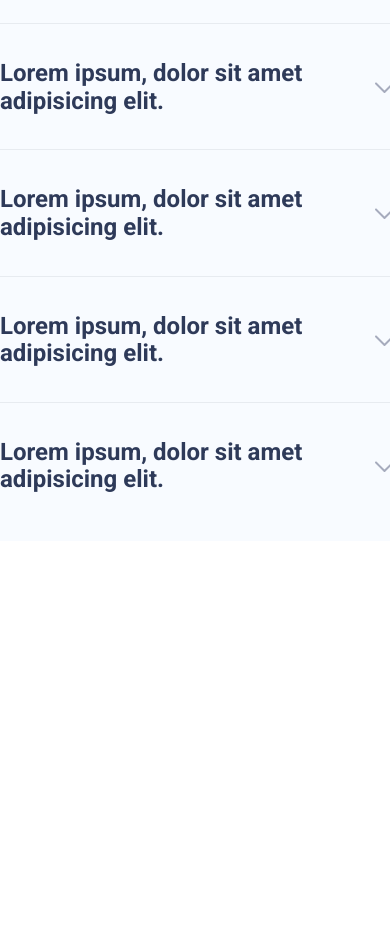
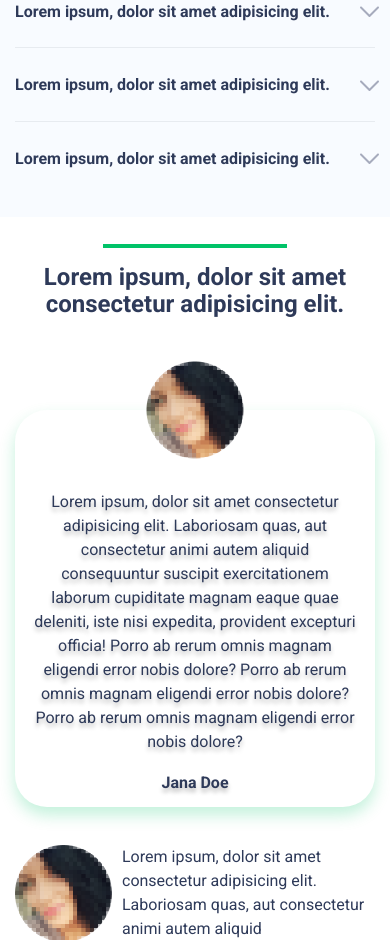
Before and after one commit to kanae367/test-task-react, a React (Vite) app: page / in a window 390 px wide. Shown: the part 1060-2000 px from the top of the page. Before the commit the page ends 1601 px from the top, so only its background shows below. Built offline with nearby package versions, Linux system fonts and the light colour scheme.

Commit message:
Реализован компонент reviews

```diff
--- a/src/components/accordion/AccordionItem/accordion.module.scss
+++ b/src/components/accordion/AccordionItem/accordion.module.scss
@@ -14,8 +14,13 @@
     }
 
     @media screen and (max-width: 1023px) {
-        width: 100vw;
+        width: 100%;
         max-width: 604px;
+
+        &:last-child{
+            padding-bottom: 30px;
+            // margin-bottom: 0;
+        }
     }
 }
 
@@ -63,6 +68,10 @@
     font-weight: 700;
     color: #2E3A59;
     margin-right: auto;
+
+    @media screen and (max-width: 1023px) {
+        font-size: 16px;
+    }
 }
 
 .arrow{
--- a/src/components/accordion/accordion.scss
+++ b/src/components/accordion/accordion.scss
@@ -22,6 +22,7 @@
     max-width: 430px;
     margin-bottom: 15px;
     position: relative;
+    margin-top: 0;
 
     &::after{
         position: absolute;
@@ -35,3 +36,8 @@
     color: #2E3A59;
     margin-bottom: 21px;
 }
+
+.accordion__container{
+    width: 100%;
+    max-width: 704px;
+}
--- a/src/components/reviews/Reviews.tsx
+++ b/src/components/reviews/Reviews.tsx
@@ -3,7 +3,37 @@ import './reviews.scss';
 function Reviews(){
     return(
         <section className='reviews'>
+            <h2 className='reviews__title'>Lorem ipsum, dolor sit amet consectetur adipisicing elit.</h2>
+            <div className='reviews__container'>
+                <div className='reviews__item'>
+                    <img className='reviews__item-image' src="/reviews/photo.png" alt="Фото автора" />
+                    <div className='reviews__item-content'>
+                        <p className='reviews__item-text'>Lorem ipsum, dolor sit amet consectetur adipisicing elit. Laboriosam quas, aut consectetur
+ animi  autem aliquid consequuntur suscipit exercitationem laborum cupiditate magnam eaque quae deleniti, iste nisi
+ expedita, provident excepturi officia!
+ Porro ab rerum omnis magnam eligendi error nobis dolore? Porro ab rerum omnis magnam eligendi error nobis dolore? Porro ab rerum omnis magnam eligendi error nobis dolore?</p>
+                        <span className='reviews__item-author'>Jana Doe</span>
+                    </div>
+                </div>
 
+                <div className='reviews__item'>
+                    <img className='reviews__item-image' src="/reviews/photo.png" alt="Фото автора" />
+                    <div className='reviews__item-content'>
+                        <p className='reviews__item-text'>Lorem ipsum, dolor sit amet consectetur adipisicing elit. Laboriosam quas, aut consectetur
+ animi  autem aliquid</p>
+                        <span className='reviews__item-author'>Jana Doe</span>
+                    </div>
+                </div>
+
+                <div className='reviews__item'>
+                    <img className='reviews__item-image' src="/reviews/photo.png" alt="Фото автора" />
+                    <div className='reviews__item-content'>
+                        <p className='reviews__item-text'>Lorem ipsum, dolor sit amet consectetur adipisicing elit. Laboriosam quas, aut consectetur
+ animi  autem aliquid</p>
+                        <span className='reviews__item-author'>Jana Doe</span>
+                    </div>
+                </div>
+            </div>
         </section>
     )
 }
--- a/src/components/reviews/reviews.scss
+++ b/src/components/reviews/reviews.scss
@@ -1,5 +1,117 @@
+@import '../../mixins.scss';
+
 .reviews{
     grid-area: reviews;
     background-color: #F5F5F5;
     margin-top: -20px;
+    padding-top: 130px;
+    padding-left: 130px;
+    padding-right: 80px;
+    padding-bottom: 93px;
+
+    @media screen and (max-width: 1023px) {
+        background-color: #FFFFFF;
+        padding: 47px 15px;
+    }
 }
+
+.reviews__title{
+    @include title;
+
+    margin: 0 auto;
+    margin-bottom: 48px;
+    max-width: 750px;
+
+    @media screen and (max-width: 1023px) {
+        &::after{
+            content: '';
+        }
+        margin-bottom: 91px;
+    }
+}
+
+.reviews__container{
+    display: grid;
+    row-gap: 140px;
+    column-gap: 20px;
+    grid-template-areas: 'first first' 'second third';
+
+    @media screen and (max-width: 1023px) {
+        display: block;
+    }
+}
+
+.reviews__item{
+    display: flex;
+    color: #2E3A59;
+    gap: 10px;
+
+    &:first-child{
+        grid-area: first;
+        gap: 71px;
+
+        @media screen and (max-width: 1023px) {
+            width: 100%;
+            border-radius: 32px;
+            flex-direction: column;
+            padding: 15px;
+            padding-top: 80px;
+            text-align: center;
+            box-shadow: 0 8px 16px rgba($color: #00C368, $alpha: 0.24);
+            position: relative;
+            margin-bottom: 38px;
+            text-shadow: 0 4px 4px rgba($color: #000000, $alpha: 0.25);
+        }
+
+        .reviews__item-image{
+            width: 187px;
+            height: 187px;
+            object-fit: cover;
+
+            @media screen and (max-width: 1023px) {
+                position: absolute;
+                left: 50%;
+                top: 0;
+                transform: translate(-50%, -50%);
+                width: 97px;
+                height: 97px;
+            }
+        }
+    }
+
+    &:nth-child(2){
+        grid-area: second;
+        flex-direction: row-reverse;
+
+        @media screen and (max-width: 1023px) {
+            flex-direction: row;
+            margin-bottom: 26px;
+        }
+    }
+
+    &:last-child{
+        grid-area: third;
+
+        @media screen and (max-width: 1023px) {
+            flex-direction: row-reverse;
+        }
+    }
+
+    &:not(:first-child){
+        .reviews__item-image{
+            width: 97px;
+            height: 97px;
+        }
+    }
+}
+
+.reviews__item-text{
+    line-height: 1.5;
+    margin: 0;
+}
+
+.reviews__item-author{
+    display: block;
+    margin-top: 20px;
+    font-weight: 700;
+}
--- a/src/mixins.scss
+++ b/src/mixins.scss
@@ -17,8 +17,11 @@
     }
 
     @media screen and (max-width: 1023px) {
+        font-size: 24px;
+
         &::after {
             content: unset;
+            bottom: calc(100% + 16px);
         }
     }
 }
```
Also changed, not shown: public/reviews/photo.png (added).
